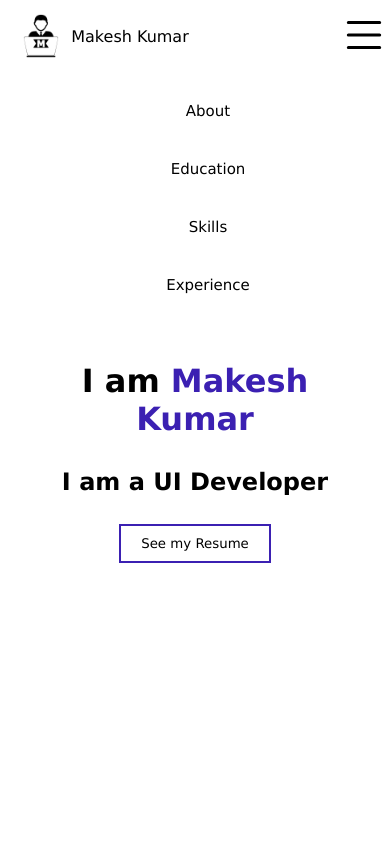
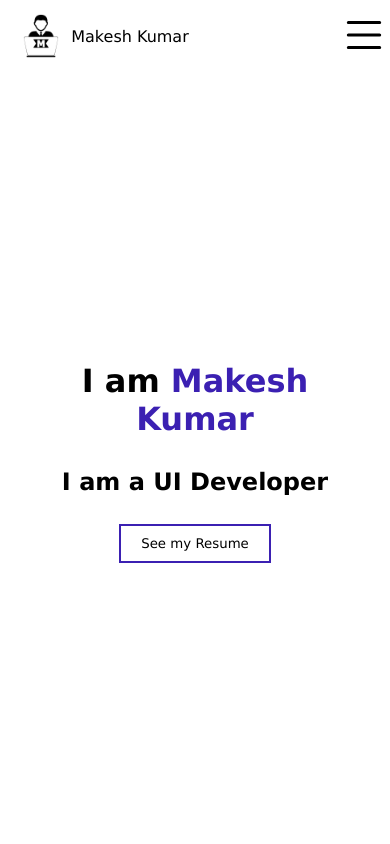
Before and after one commit to makesh-kumar/makesh-portfolio, a React (Create React App) app: page / in a window 390 px wide. Shown: the top 844 px of the page. Built offline with nearby package versions, Linux system fonts and the light colour scheme.

Commit message:
made header false on initial load

```diff
--- a/src/components/Header/Header.tsx
+++ b/src/components/Header/Header.tsx
@@ -4,7 +4,7 @@ import { BsList } from "react-icons/bs";
 
 import logo from "../../assets/M-logos_black.png";
 function Header() {
-  const [isMobileMenu, setMobileMenu] = useState(true);
+  const [isMobileMenu, setMobileMenu] = useState(false);
 
   const headerMenu = [
     {
```
